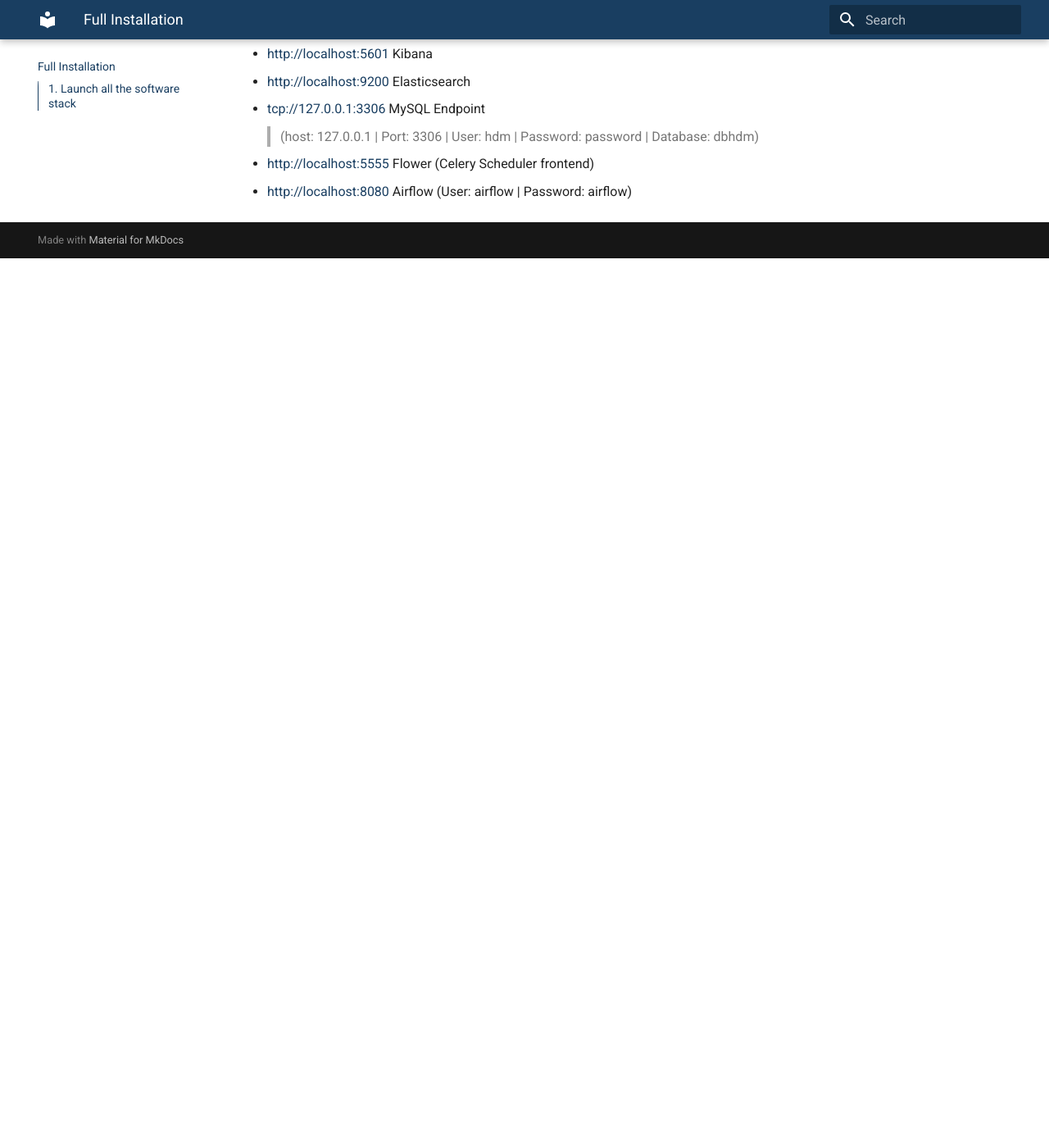
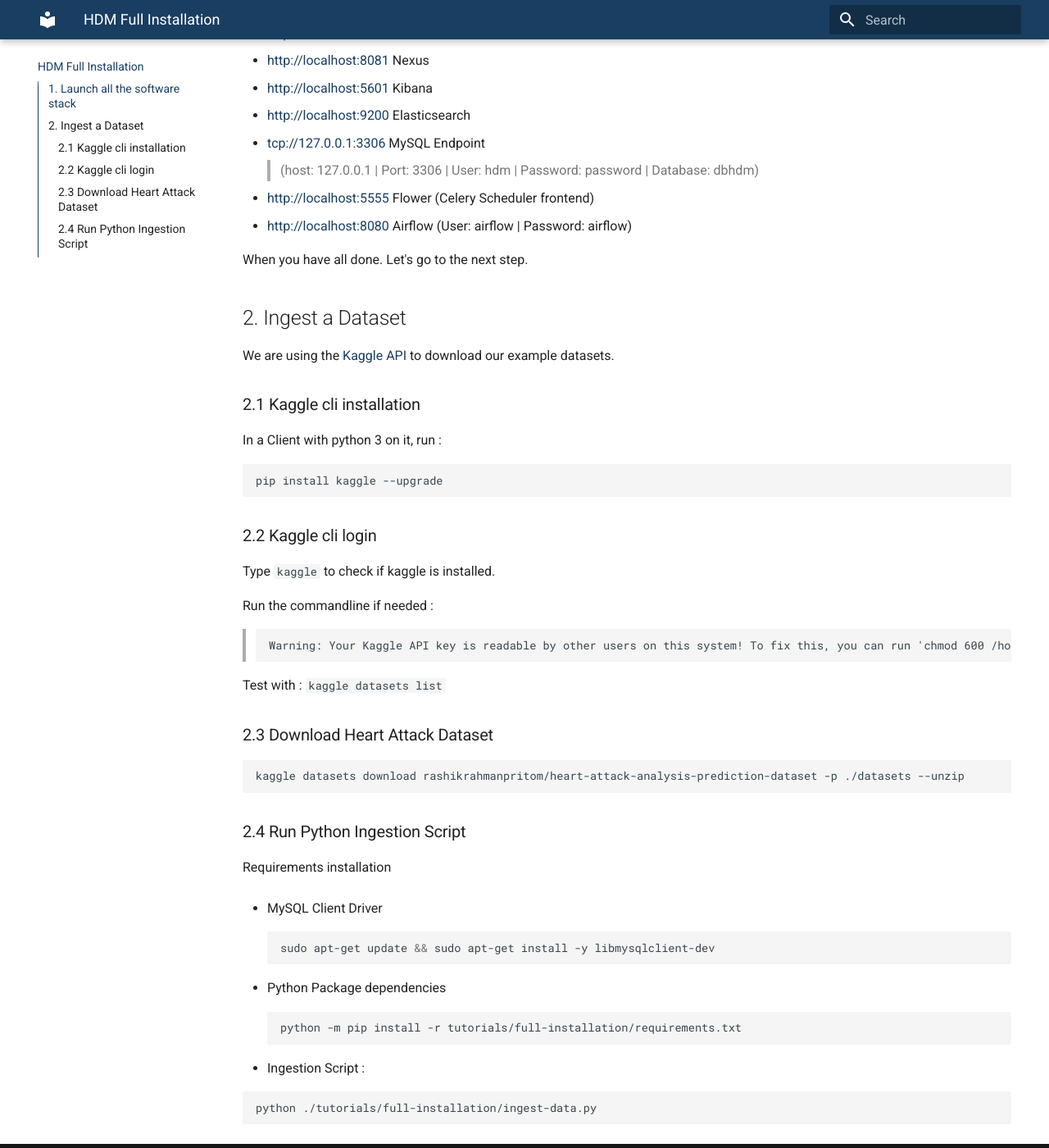
Before and after one commit to curie-data-factory/health-data-metrics, an MkDocs documentation site: the page built from docs/full-installation.md, in a window 1280 px wide and 1400 px high, scrolled down 1399 px. Shown: the whole window at 82% size. Built offline with MkDocs 1.6.1 and Material for MkDocs 9.7.7, drawn with Linux system fonts in a browser that asks for light colours; before the commit the page ends 1714 px from its top, so only the background shows below that; some of the changed text lies outside the part shown.

Commit message:
add files data ingestion

````diff
--- a/docs/full-installation.md
+++ b/docs/full-installation.md
@@ -1,19 +1,20 @@
-# Full Installation
+# HDM Full Installation
 
-**/!\ REQUIREMENTS :**
+**⚠️	 REQUIREMENTS ⚠️**
 
-**Minimal**
+**Minimal**🤓
 >
 	- CPU     :   4 Cores
 	- RAM     :  16 Go
 	- Storage :  10 Go
 
-**Recommended**
+**Recommended**  😎
 >
-	- CPU     :   8 Cores
+	- CPU     :  12 Cores
 	- RAM     :  32 Go
-	- Storage :  20 Go
+	- Storage :  30 Go
 
+* Python 3.9+
 
 In this Tutorial, we are going to install HDM in Full Stack mode. That means that we are going to :
 
@@ -62,3 +63,51 @@
   > (host: 127.0.0.1 | Port: 3306 | User: hdm | Password: password | Database: dbhdm)
 * [http://localhost:5555](http://localhost:5555) Flower (Celery Scheduler frontend)
 * [http://localhost:8080](http://localhost:8080) Airflow (User: airflow | Password: airflow)
+
+When you have all done. Let's go to the next step.
+
+## 2. Ingest a Dataset
+
+We are using the [Kaggle API](https://github.com/Kaggle/kaggle-api) to download our example datasets.
+
+### 2.1 Kaggle cli installation
+In a Client with python 3 on it, run :
+
+```bash
+pip install kaggle --upgrade
+```
+
+### 2.2 Kaggle cli login
+Type `kaggle` to check if kaggle is installed.
+
+Run the commandline if needed :
+
+>
+	Warning: Your Kaggle API key is readable by other users on this system! To fix this, you can run 'chmod 600 /home/<User>/.kaggle/kaggle.json'
+
+Test with : ` kaggle datasets list`
+
+### 2.3 Download Heart Attack Dataset
+
+```bash
+kaggle datasets download rashikrahmanpritom/heart-attack-analysis-prediction-dataset -p ./datasets --unzip
+```
+
+### 2.4 Run Python Ingestion Script
+
+Requirements installation
+
+* MySQL Client Driver
+```bash
+sudo apt-get update && sudo apt-get install -y libmysqlclient-dev
+```
+
+* Python Package dependencies
+```bash
+python -m pip install -r tutorials/full-installation/requirements.txt
+```
+* Ingestion Script :
+
+```bash
+python ./tutorials/full-installation/ingest-data.py
+```
````
Also changed, not shown: 6 other files.
